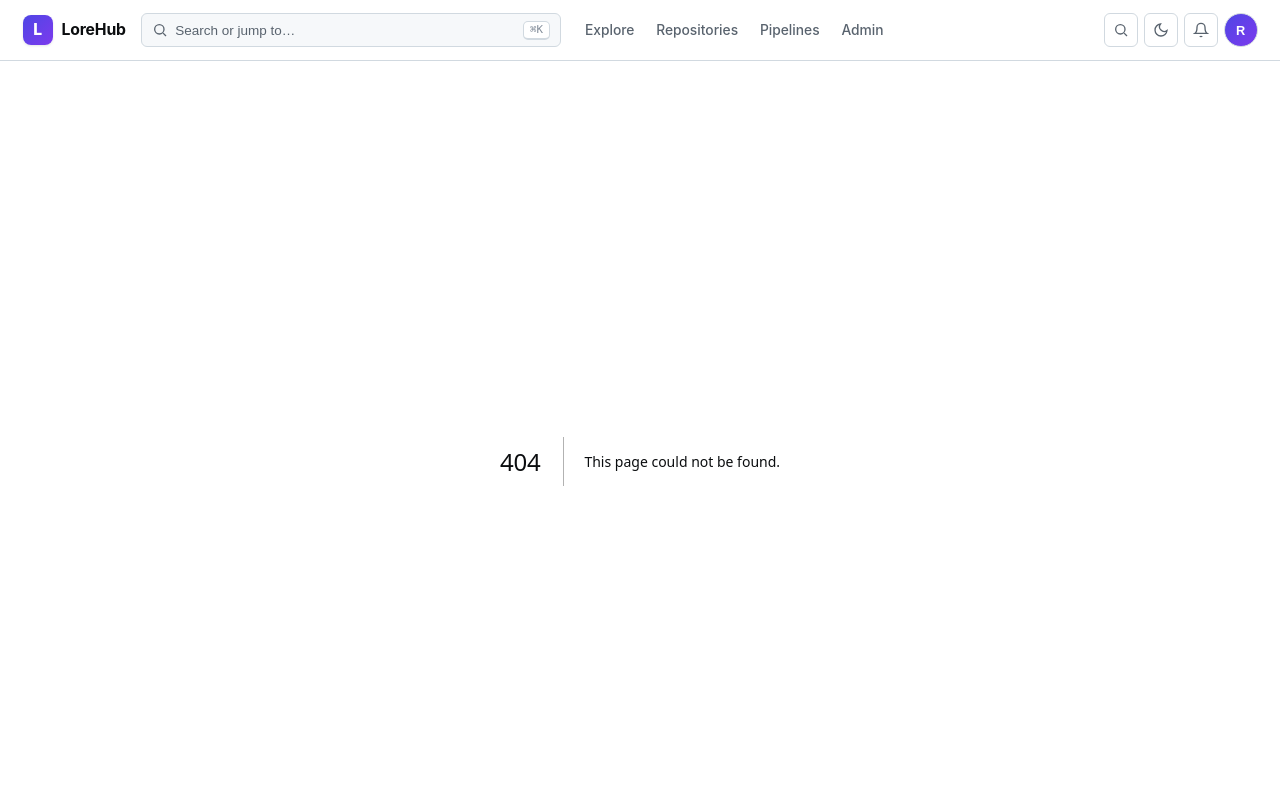
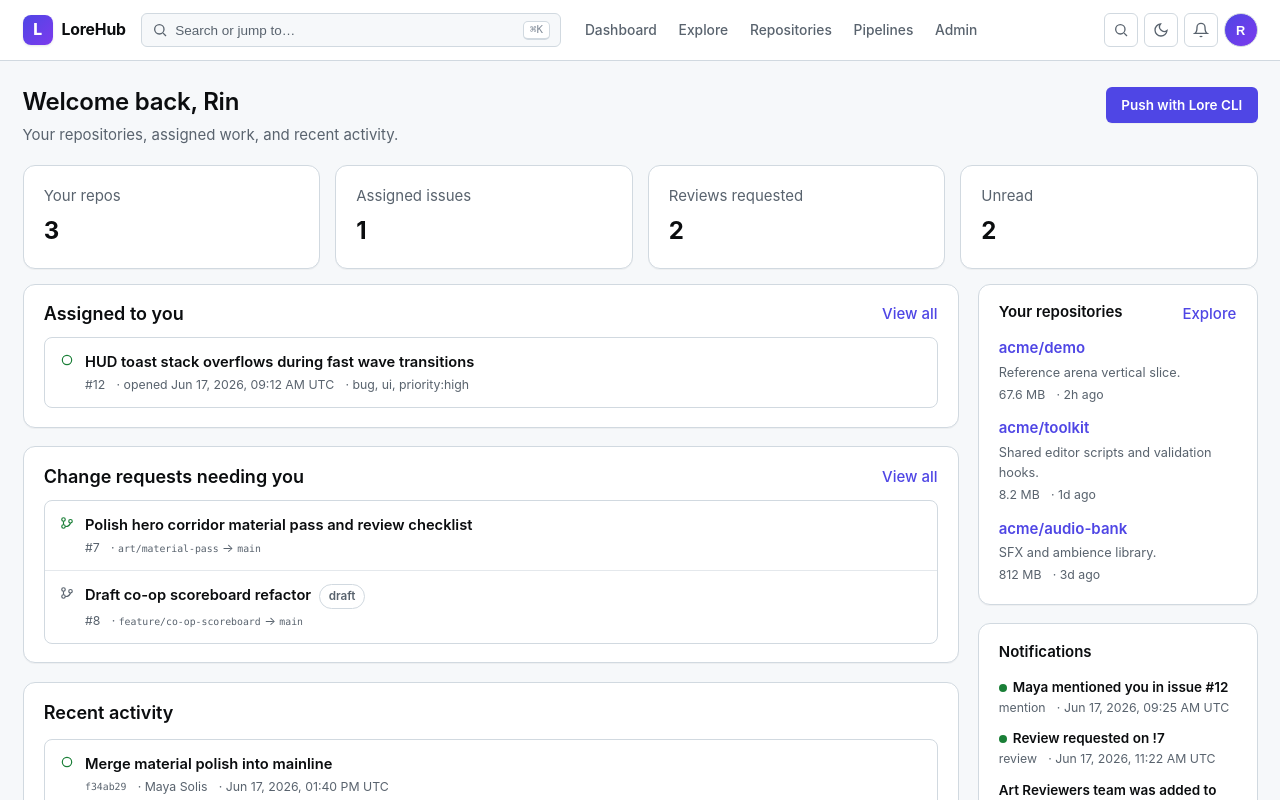
Before and after one commit to GDAgent/LoreHub, a Next.js app in the folder apps/web/: page /dashboard in a window 1280 px wide. Before the commit this address had no page. Shown: the top 800 px of the page. Built offline with nearby package versions, Linux system fonts and the light colour scheme.

Commit message:
UI overhaul batch 10: logged-in dashboard + nav wiring

```diff
--- /dev/null
+++ b/apps/web/app/dashboard/page.tsx
@@ -0,0 +1,181 @@
+import Link from "next/link";
+
+import { demoChangeRequests, demoIssues, demoNotifications } from "@/lib/demo-collaboration";
+import { demoRevisions } from "@/lib/demo-repository";
+import { formatDateTime } from "@/lib/format";
+
+const CURRENT_USER = "rin";
+const REPO = { org: "acme", repo: "demo" };
+
+const YOUR_REPOS = [
+  { org: "acme", repo: "demo", description: "Reference arena vertical slice.", storage: "67.6 MB", updated: "2h ago" },
+  { org: "acme", repo: "toolkit", description: "Shared editor scripts and validation hooks.", storage: "8.2 MB", updated: "1d ago" },
+  { org: "acme", repo: "audio-bank", description: "SFX and ambience library.", storage: "812 MB", updated: "3d ago" },
+];
+
+export default function DashboardPage() {
+  const assignedIssues = demoIssues.filter((i) => i.state === "open" && i.assignees.includes(CURRENT_USER));
+  const yourCrs = demoChangeRequests.filter(
+    (cr) => cr.state !== "merged" && (cr.reviewers.includes(CURRENT_USER) || cr.author === CURRENT_USER),
+  );
+  const recent = demoRevisions.slice(0, 5);
+
+  return (
+    <main className="shell page">
+      <div className="section-header">
+        <div>
+          <h1 style={{ margin: 0 }}>Welcome back, Rin</h1>
+          <p className="muted" style={{ margin: "0.35rem 0 0" }}>Your repositories, assigned work, and recent activity.</p>
+        </div>
+        <Link className="button" href={`/${REPO.org}/${REPO.repo}/push`}>Push with Lore CLI</Link>
+      </div>
+
+      <section className="grid four">
+        <article className="panel stat-panel"><span className="muted">Your repos</span><strong>{YOUR_REPOS.length}</strong></article>
+        <article className="panel stat-panel"><span className="muted">Assigned issues</span><strong>{assignedIssues.length}</strong></article>
+        <article className="panel stat-panel"><span className="muted">Reviews requested</span><strong>{yourCrs.length}</strong></article>
+        <article className="panel stat-panel"><span className="muted">Unread</span><strong>{demoNotifications.filter((n) => !n.read).length}</strong></article>
+      </section>
+
+      <div className="detail-grid">
+        <div style={{ display: "flex", flexDirection: "column", gap: "1.25rem" }}>
+          <section className="panel">
+            <div className="section-header">
+              <h2 style={{ margin: 0 }}>Assigned to you</h2>
+              <Link className="inline-link" href={`/${REPO.org}/${REPO.repo}/issues`}>View all</Link>
+            </div>
+            {assignedIssues.length ? (
+              <div className="list-rows" style={{ marginTop: "0.75rem" }}>
+                {assignedIssues.map((issue) => (
+                  <div key={issue.number} className="list-row">
+                    <span className="list-row-icon state-open"><DotIcon /></span>
+                    <div className="list-row-main">
+                      <div className="list-row-title">
+                        <Link href={`/${REPO.org}/${REPO.repo}/issues/${issue.number}`}>{issue.title}</Link>
+                      </div>
+                      <div className="list-row-meta">
+                        <span>#{issue.number}</span>
+                        <span>· opened {formatDateTime(issue.createdAt)}</span>
+                        {issue.labels.length ? <span>· {issue.labels.join(", ")}</span> : null}
+                      </div>
+                    </div>
+                  </div>
+                ))}
+              </div>
+            ) : (
+              <p className="muted" style={{ marginBottom: 0 }}>No open issues assigned to you.</p>
+            )}
+          </section>
+
+          <section className="panel">
+            <div className="section-header">
+              <h2 style={{ margin: 0 }}>Change requests needing you</h2>
+              <Link className="inline-link" href={`/${REPO.org}/${REPO.repo}/cr`}>View all</Link>
+            </div>
+            {yourCrs.length ? (
+              <div className="list-rows" style={{ marginTop: "0.75rem" }}>
+                {yourCrs.map((cr) => (
+                  <div key={cr.number} className="list-row">
+                    <span className={`list-row-icon ${cr.state === "draft" ? "state-draft" : "state-open"}`}><MergeIcon /></span>
+                    <div className="list-row-main">
+                      <div className="list-row-title">
+                        <Link href={`/${REPO.org}/${REPO.repo}/cr/${cr.number}`}>{cr.title}</Link>
+                        {cr.state === "draft" ? <span className="pill muted-pill" style={{ marginLeft: "0.5rem" }}>draft</span> : null}
+                      </div>
+                      <div className="list-row-meta">
+                        <span>#{cr.number}</span>
+                        <span>· <code style={{ fontSize: "0.8em" }}>{cr.sourceBranch}</code> → <code style={{ fontSize: "0.8em" }}>{cr.targetBranch}</code></span>
+                      </div>
+                    </div>
+                  </div>
+                ))}
+              </div>
+            ) : (
+              <p className="muted" style={{ marginBottom: 0 }}>No change requests need your attention.</p>
+            )}
+          </section>
+
+          <section className="panel">
+            <h2 style={{ marginTop: 0 }}>Recent activity</h2>
+            <div className="list-rows">
+              {recent.map((rev) => (
+                <div key={rev.hash} className="list-row">
+                  <span className="list-row-icon state-open"><DotIcon /></span>
+                  <div className="list-row-main">
+                    <div className="list-row-title">
+                      <Link href={`/${REPO.org}/${REPO.repo}/revisions/${rev.hash}`}>{rev.title}</Link>
+                    </div>
+                    <div className="list-row-meta">
+                      <code style={{ fontSize: "0.8em" }}>{rev.shortHash}</code>
+                      <span>· {rev.author}</span>
+                      <span>· {formatDateTime(rev.authoredAt)}</span>
+                    </div>
+                  </div>
+                </div>
+              ))}
+            </div>
+          </section>
+        </div>
+
+        <aside style={{ display: "flex", flexDirection: "column", gap: "1.25rem" }}>
+          <div className="panel">
+            <div className="section-header">
+              <h3 style={{ margin: 0 }}>Your repositories</h3>
+              <Link className="inline-link" href="/explore">Explore</Link>
+            </div>
+            <div style={{ display: "flex", flexDirection: "column", gap: "0.85rem", marginTop: "0.75rem" }}>
+              {YOUR_REPOS.map((r) => (
+                <div key={`${r.org}/${r.repo}`}>
+                  <Link href={`/${r.org}/${r.repo}`} style={{ fontWeight: 600 }}>{r.org}/{r.repo}</Link>
+                  <p className="muted" style={{ margin: "0.2rem 0", fontSize: "0.85rem" }}>{r.description}</p>
+                  <div className="list-row-meta" style={{ marginTop: 0 }}>
+                    <span>{r.storage}</span>
+                    <span>· {r.updated}</span>
+                  </div>
+                </div>
+              ))}
+            </div>
+          </div>
+
+          <div className="panel">
+            <h3 style={{ marginTop: 0 }}>Notifications</h3>
+            <div style={{ display: "flex", flexDirection: "column", gap: "0.75rem", marginTop: "0.5rem" }}>
+              {demoNotifications.slice(0, 4).map((n) => (
+                <Link key={n.id} href={n.href} style={{ display: "block" }}>
+                  <div className="list-row-title" style={{ fontSize: "0.9rem" }}>
+                    {n.read ? null : <span className="merge-dot ok" style={{ width: 8, height: 8, display: "inline-block", marginRight: 6 }} />}
+                    {n.title}
+                  </div>
+                  <div className="list-row-meta" style={{ marginTop: "0.1rem" }}>
+                    <span>{n.kind}</span>
+                    <span>· {formatDateTime(n.createdAt)}</span>
+                  </div>
+                </Link>
+              ))}
+            </div>
+            <Link className="button-secondary" href={`/${REPO.org}/notifications`} style={{ marginTop: "0.85rem" }}>All notifications</Link>
+          </div>
+        </aside>
+      </div>
+    </main>
+  );
+}
+
+function DotIcon() {
+  return (
+    <svg width="14" height="14" viewBox="0 0 24 24" fill="none" stroke="currentColor" strokeWidth="2" aria-hidden="true">
+      <circle cx="12" cy="12" r="8" />
+    </svg>
+  );
+}
+
+function MergeIcon() {
+  return (
+    <svg width="14" height="14" viewBox="0 0 24 24" fill="none" stroke="currentColor" strokeWidth="2" aria-hidden="true">
+      <circle cx="6" cy="6" r="3" />
+      <circle cx="6" cy="18" r="3" />
+      <circle cx="18" cy="9" r="3" />
+      <path d="M6 9v6M18 12a9 9 0 0 1-9 6" />
+    </svg>
+  );
+}
--- a/apps/web/components/command-palette.tsx
+++ b/apps/web/components/command-palette.tsx
@@ -11,7 +11,7 @@ type Command = {
 };
 
 const COMMANDS: Command[] = [
-  { label: "Dashboard", hint: "Your activity and repositories", href: "/", group: "Navigate" },
+  { label: "Dashboard", hint: "Your activity and repositories", href: "/dashboard", group: "Navigate" },
   { label: "Explore repositories", hint: "Discover public projects", href: "/explore", group: "Navigate" },
   { label: "Admin area", hint: "Server administration", href: "/admin", group: "Navigate" },
   { label: "Enterprise: Authentication", hint: "SSO / SAML / OIDC", href: "/admin/enterprise/auth", group: "Navigate" },
--- a/apps/web/components/site-header.tsx
+++ b/apps/web/components/site-header.tsx
@@ -6,6 +6,7 @@ import { useEffect, useRef, useState } from "react";
 import { CommandPalette } from "@/components/command-palette";
 
 const navItems = [
+  { href: "/dashboard", label: "Dashboard" },
   { href: "/explore", label: "Explore" },
   { href: "/acme/demo", label: "Repositories" },
   { href: "/acme/demo/pipelines", label: "Pipelines" },
@@ -92,6 +93,7 @@ export function SiteHeader() {
                   <strong>Rin Tanaka</strong>
                   <span className="muted">@rin</span>
                 </div>
+                <Link className="dropdown-item" href="/dashboard" role="menuitem">Dashboard</Link>
                 <Link className="dropdown-item" href="/acme/demo" role="menuitem">Your repositories</Link>
                 <Link className="dropdown-item" href="/acme/notifications" role="menuitem">Notifications</Link>
                 <Link className="dropdown-item" href="/acme/settings" role="menuitem">Settings</Link>
```
Also changed, not shown: 1 other file (tests, documents, lock files or other folders).
